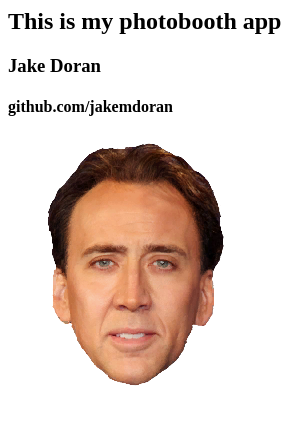
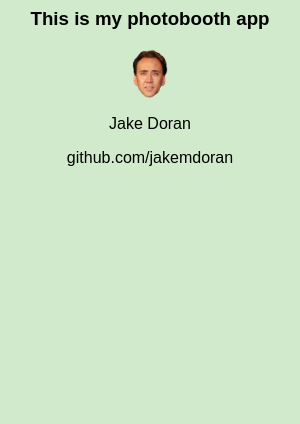
Before and after one commit to rickity-cricket/photobooth-electron, an Electron app: page src/about.html in a window 300 px wide. Drawn offline with Linux system fonts and the light colour scheme.

Commit message:
minor menu improvements

```diff
--- a/src/about.css
+++ b/src/about.css
@@ -1,11 +1,30 @@
-.centred {
+h3 {
   display: flex;
   flex-direction: column;
   justify-content: center;
   align-items: center;
+}
+p {
+  display: flex;
+  flex-direction: column;
+  justify-content: center;
+  align-items: center;
+}
+body {
+  background: #2903;
+  font-family: sans-serif;
+  overflow: hidden;
 }
 
 img {
   border-radius: 8px;
   width: 50px;
 }
+
+.imageContainer {
+  flex: 1;
+  display: flex;
+  position: relative;
+  justify-content: center;
+  align-items: center;
+}
--- a/src/about.html
+++ b/src/about.html
@@ -1,12 +1,13 @@
 <html>
 <head>
-  <link ref='stylesheet' href='about.css'/>
+  <link rel='stylesheet' type="text/css" href='about.css'/>
 </head>
 <body>
-  <h2 class='centred'>This is my photobooth app</h2>
-  <h3 class='centred'>Jake Doran</h3>
-  <h4 class='centred'>github.com/jakemdoran</h4>
-
-  <img id='nic' src='cage.png'/>
+  <h3 class='centred'>This is my photobooth app</h3>
+  <div class='imageContainer'>
+    <img id='nic' src='cage.png'/>
+  </div>
+  <p class='centred'>Jake Doran</p>
+  <p class='centred'>github.com/jakemdoran</p>
 </body>
 </html>
--- a/src/menu.js
+++ b/src/menu.js
@@ -11,12 +11,13 @@ function enabledCycleEffect(items) {
 
 function openAbout() {
   let aboutWindow = new BrowserWindow({
-    height: 450,
+    height: 350,
     width: 300,
     titleBarStyle: 'hidden-inset',
     resizeable: 'false'
   })
   aboutWindow.loadURL(`file://${__dirname}/about.html`)
+  // aboutWindow.openDevTools()
 }
 
 module.exports = mainWindow => {
```
